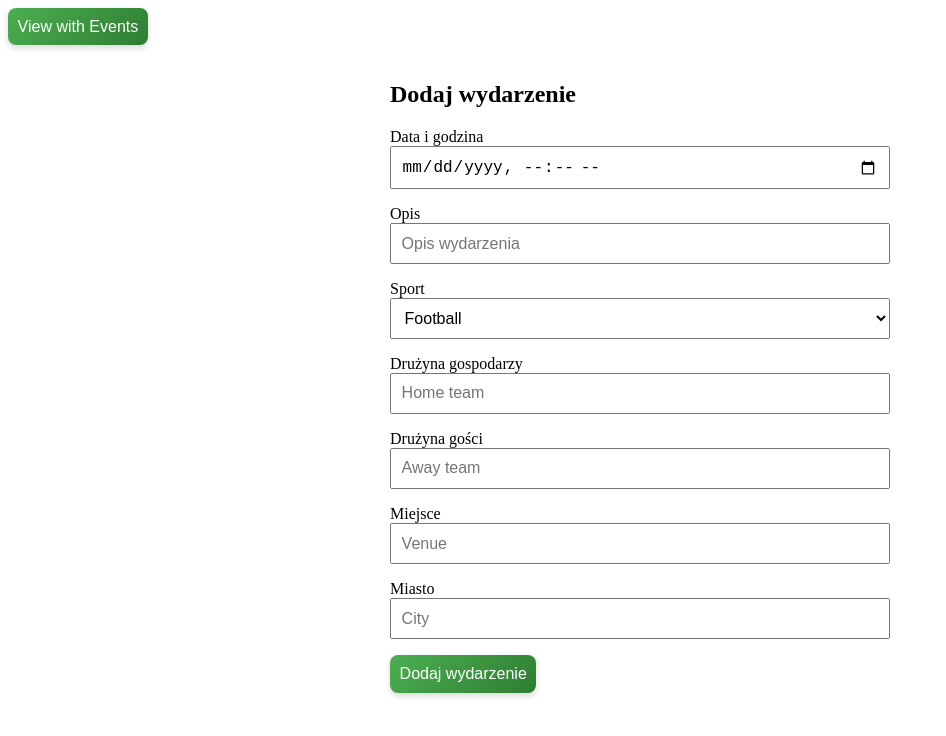
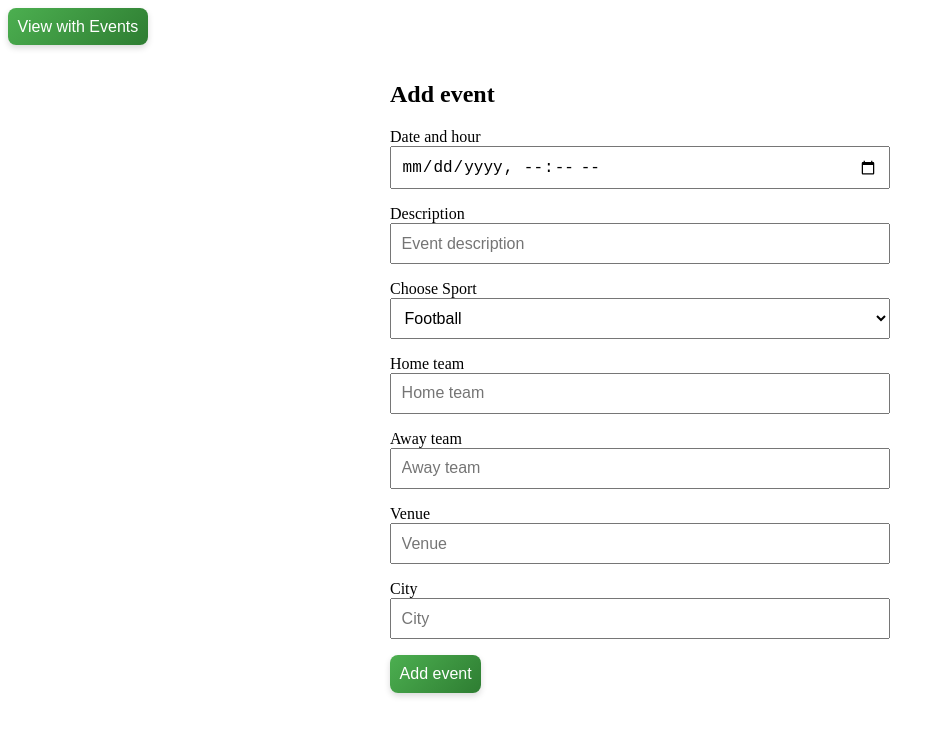
Before and after one commit to hgf700/Sport-Radar-Assesment, an Angular app in the folder Frontend/front/: page /create-event in a window 1280 px wide. Shown: the top 736 px of the page, without its empty margins (0-946 px from the left). Built offline with nearby package versions, Linux system fonts and the light colour scheme.

Commit message:
feat: improve aria for create event

```diff
--- a/Frontend/front/src/app/Views/create-event/create-event.component.html
+++ b/Frontend/front/src/app/Views/create-event/create-event.component.html
@@ -1,4 +1,4 @@
-<button (click)="showEventsView()" aria-label="Przełącz na widok wydarzeń">
+<button (click)="showEventsView()" aria-label="switch to event view">
   View with Events
 </button>
 
@@ -6,33 +6,37 @@
   <form
     [formGroup]="createEventForm"
     (ngSubmit)="onSubmit()"
-    aria-labelledby="form-title"
-  >
-    <h2 id="form-title">Dodaj wydarzenie</h2>
+    aria-labelledby="form-title">
+    <h2 id="form-title">Add event</h2>
 
     <div class="form-group">
-      <label for="dateTime">Data i godzina</label>
+      <label for="dateTime">Date and hour</label>
       <input
         id="dateTime"
         formControlName="dateTime"
         type="datetime-local"
         required
+        aria-describedby="dateTime-error"
       />
     </div>
 
     <div class="form-group">
-      <label for="description">Opis</label>
+      <label for="description">Description</label>
       <input
         id="description"
         formControlName="description"
-        placeholder="Opis wydarzenia"
+        placeholder="Event description"
       />
     </div>
 
     <div class="form-group">
-      <label for="sportName">Sport</label>
-      <select id="sportName" formControlName="sportName" required>
-        <option value="">-- wybierz sport --</option>
+      <label for="sportName">Choose Sport</label>
+      <select id="sportName"
+        formControlName="sportName"
+        required
+        aria-describedby="chooseSport-error"
+        >
+        <option value="">-- choose sport --</option>
         <option *ngFor="let sport of sportOptions" [value]="sport.value">
           {{ sport.label }}
         </option>
@@ -40,72 +44,101 @@
     </div>
 
     <div class="form-group">
-      <label for="homeTeamName">Drużyna gospodarzy</label>
+      <label for="homeTeamName">Home team</label>
       <input
         id="homeTeamName"
         formControlName="homeTeamName"
         placeholder="Home team"
+        aria-describedby="homeTeam-error"
       />
     </div>
 
     <div class="form-group">
-      <label for="awayTeamName">Drużyna gości</label>
+      <label for="awayTeamName">Away team</label>
       <input
         id="awayTeamName"
         formControlName="awayTeamName"
         placeholder="Away team"
+        aria-describedby="awayTeam-error"
       />
     </div>
 
     <div class="form-group">
-      <label for="venueName">Miejsce</label>
+      <label for="venueName">Venue</label>
       <input
         id="venueName"
         formControlName="venueName"
         placeholder="Venue"
+        aria-describedby="venue-error"
       />
     </div>
 
     <div class="form-group">
-      <label for="venueCity">Miasto</label>
+      <label for="venueCity">City</label>
       <input
         id="venueCity"
         formControlName="venueCity"
         placeholder="City"
+        aria-describedby="city-error"
       />
     </div>
 
     <button type="submit">
-      Dodaj wydarzenie
+      Add event
     </button>
 
-    <p *ngIf="isLoading">Ładowanie...</p>
+    <p *ngIf="isLoading">Loading...</p>
     <p *ngIf="errorMessage" class="error">
       {{ errorMessage }}
     </p>
   </form>
 </div>
 
-<div *ngIf="(submitted || f['dateTime'].touched) && f['dateTime'].invalid">
+<div
+  id="dateTime-error"
+  *ngIf="(submitted || f['dateTime'].touched) && f['dateTime'].invalid"
+  >
   <small *ngIf="f['dateTime'].errors?.['required']">
-    Data jest wymagana
+    Date is required in form
   </small>
 </div>
 
-<div *ngIf="(submitted || f['sportName'].touched) && f['sportName'].invalid">
+<div
+  id="chooseSport-error"
+  *ngIf="(submitted || f['sportName'].touched) && f['sportName'].invalid">
   <small *ngIf="f['sportName'].errors?.['required']">
-    Wybierz sport
+    Choose sport in form
   </small>
 </div>
 
-<div *ngIf="(submitted || f['homeTeamName'].touched) && f['homeTeamName'].invalid">
+<div
+  id="homeTeam-error"
+  *ngIf="(submitted || f['homeTeamName'].touched) && f['homeTeamName'].invalid">
   <small *ngIf="f['homeTeamName'].errors?.['required']">
-    Nazwa drużyny jest wymagana
+    Home team name are required in form
   </small>
 </div>
 
-<div *ngIf="(submitted || f['venueName'].touched) && f['venueName'].invalid">
-  <small *ngIf="f['venueName'].errors?.['required']">
-    Miejsce jest wymagane
+<div
+  id="awayTeam-error"
+  *ngIf="(submitted || f['awayTeamName'].touched) && f['awayTeamName'].invalid">
+  <small *ngIf="f['awayTeamName'].errors?.['required']">
+    Away team name are required in form
   </small>
 </div>
+
+<div
+  id="venue-error"
+  *ngIf="(submitted || f['venueName'].touched) && f['venueName'].invalid">
+  <small *ngIf="f['venueName'].errors?.['required']">
+    Venue is required in form
+  </small>
+</div>
+
+<div
+  id="city-error"
+  *ngIf="(submitted || f['venueCity'].touched) && f['venueCity'].invalid">
+  <small *ngIf="f['venueCity'].errors?.['required']">
+    Venue is required in form
+  </small>
+</div>
```
Also changed, not shown: 2 other files (tests, documents, lock files or other folders).
